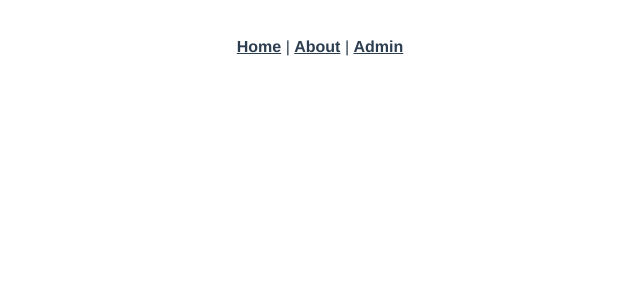
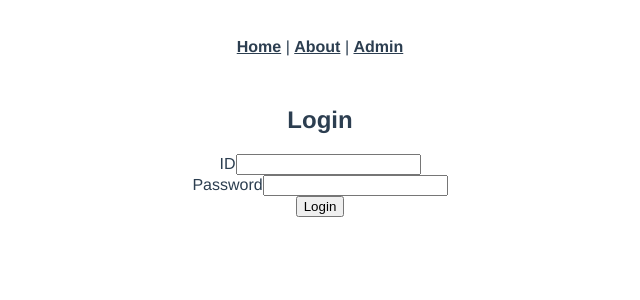
Before and after one commit to haya14busa/splathon-web, a Vue app: page /admin/login in a window 1280 px wide. Shown: the top 300 px of the page, without its empty margins (320-960 px from the left). Built offline with nearby package versions, Linux system fonts and the light colour scheme.

Commit message:
Implement admin login

```diff
--- a/src/components/Login/script.ts
+++ b/src/components/Login/script.ts
@@ -1,6 +1,6 @@
 import { Component, Vue } from 'vue-property-decorator';
 import * as api from '@/swagger/splathon-api/api';
-
+import * as token from '@/lib/token';
 
 @Component
 export default class Login extends Vue {
@@ -23,10 +23,12 @@ export default class Login extends Vue {
         this.errmsg = 'Login failed';
         return;
       }
-    }).catch((err) => {
-      return err.json();
-    }).then((err: api.ModelError) => {
-      this.errmsg = err.message;
+      token.Set(res.token);
+      this.$router.push({name:'admin'});
+    }).catch((resp) => {
+      return resp.json().then((err: api.ModelError) => {
+        this.errmsg = err.message;
+      });
     });
   }
 }
--- /dev/null
+++ b/src/lib/token.ts
@@ -0,0 +1,9 @@
+const KEY = 'SPLATHON_API_TOKEN';
+
+export const Set = (token: string) => {
+  localStorage.setItem(KEY, token);
+};
+
+export const Get = (): string | null => {
+  return localStorage.getItem(KEY);
+};
--- a/src/router.ts
+++ b/src/router.ts
@@ -2,6 +2,7 @@ import Vue from 'vue';
 import Router from 'vue-router';
 import Home from './views/Home.vue';
 import AdminHome from './views/AdminHome.vue';
+import Login from '@/components/Login/Login.vue';
 
 Vue.use(Router);
 
@@ -27,5 +28,10 @@ export default new Router({
       name: 'admin',
       component: AdminHome,
     },
+    {
+      path: '/admin/login',
+      name: 'admin-login',
+      component: Login,
+    },
   ],
 });
--- a/src/views/AdminHome.vue
+++ b/src/views/AdminHome.vue
@@ -1,18 +1,23 @@
 <template>
   <div class="admin">
     <p>This is an admin page</p>
-    <Login/>
   </div>
 </template>
 
 <script lang="ts">
 import { Component, Vue } from 'vue-property-decorator';
-import Login from '@/components/Login/Login.vue';
+import * as token from '@/lib/token';
 
-@Component({
-  components: {
-    Login,
-  },
-})
-export default class AdminHome extends Vue {}
+@Component()
+export default class AdminHome extends Vue {
+  private apiToken: string = '';
+
+  beforeCreate() {
+    const t = token.Get();
+    if (!t) {
+      this.$router.push({name:'admin-login'});
+    }
+    this.apiToken = t;
+  }
+}
 </script>
```
